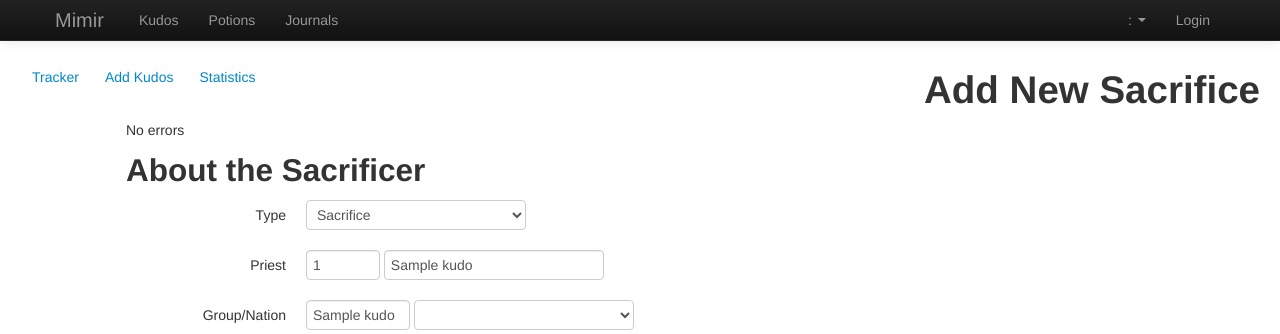
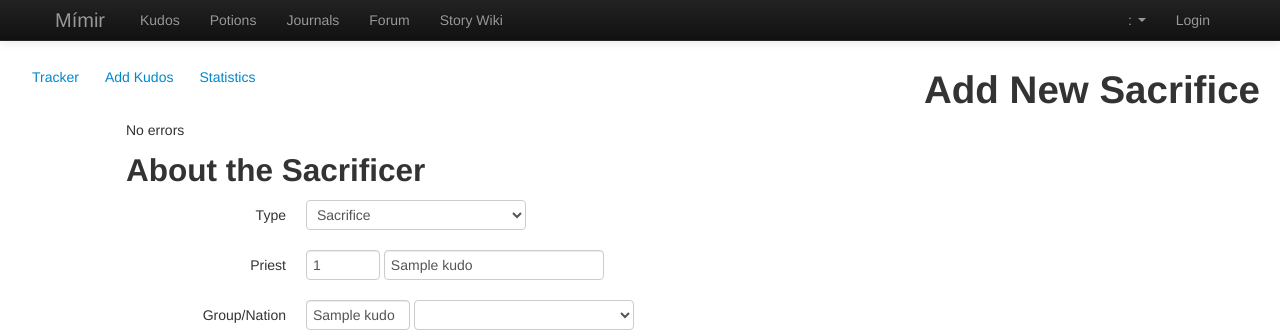
Before and after one commit to aquarion/Mimir, a PHP site: template views/altar/add.php in a window 1280 px wide. Shown: the top 334 px of the page. Run offline with PHP 8.4, Linux system fonts and the light colour scheme; the template is opened without the code that fills it: most values are stand-ins (such as "Sample title", 1, 10 or a date in 2020); data that the repository does not hold is empty; some libraries are stand-ins or nearby versions.

Commit message:
Integrate with existing crew resources

```diff
--- a/views/fragments/header.php
+++ b/views/fragments/header.php
@@ -3,7 +3,7 @@
 <html lang="en">
   <head>
     <meta charset="utf-8">
-    <title>Mimir</title>
+    <title>Mímir</title>
     <meta name="viewport" content="width=device-width, initial-scale=1.0">
     <meta name="description" content="">
     <meta name="author" content="">
@@ -96,7 +96,7 @@ input::-webkit-inner-spin-button {
             <span class="icon-bar"></span>
             <span class="icon-bar"></span>
           </a>
-          <a class="brand" href="/" class="<?PHP echo $gactive === "" ? "active" : ''; ?>">Mimir</a>
+          <a class="brand" href="/" class="<?PHP echo $gactive === "" ? "active" : ''; ?>">Mímir</a>
           <div class="nav-collapse collapse">
             <ul class="nav">
               <li class="<?PHP echo $gactive == "altar"    ? "active" : ''; ?>"><a href="/altar">Kudos</a></li>
@@ -105,6 +105,8 @@ input::-webkit-inner-spin-button {
               <li class="<?PHP echo $gactive == "cauldron" ? "active" : ''; ?>"><a href="#">Potions</a></li>
                <!-- li class="<?PHP echo $gactive == "orbital"  ? "active" : ''; ?>"><a href="#">Mysteries</a></li -->
               <li class="<?PHP echo $gactive == "journals" ? "active" : ''; ?>"><a href="/journals">Journals</a></li>
+              <li><a href="/forum/">Forum</a></li>
+              <li><a href="/odysseywiki/">Story Wiki</a></li>
 
             </ul>
             <ul class="nav pull-right">
```
Also changed, not shown: htdocs/.htaccess, 1 other file.
